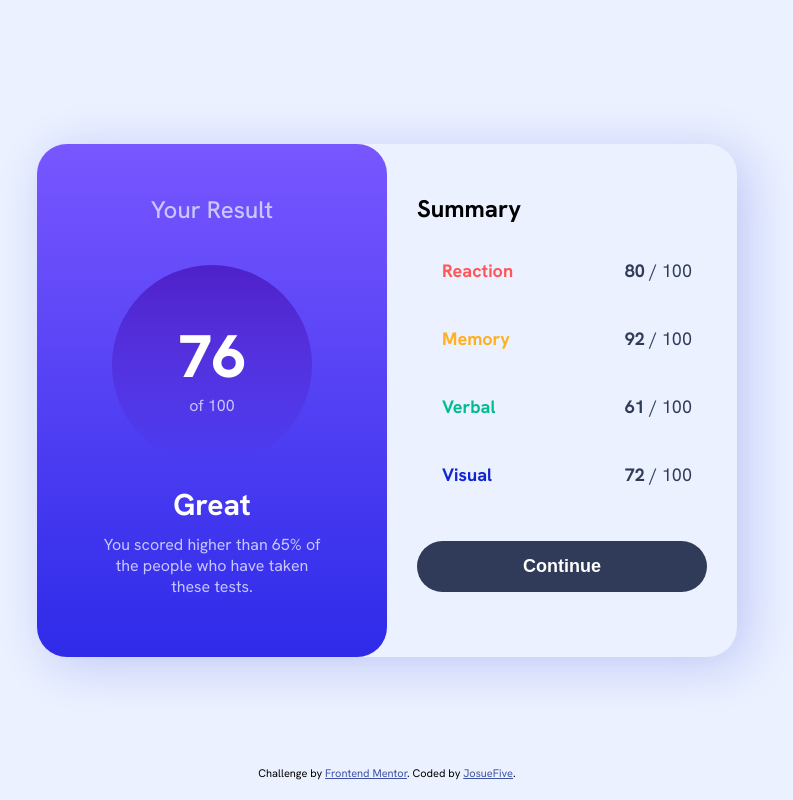
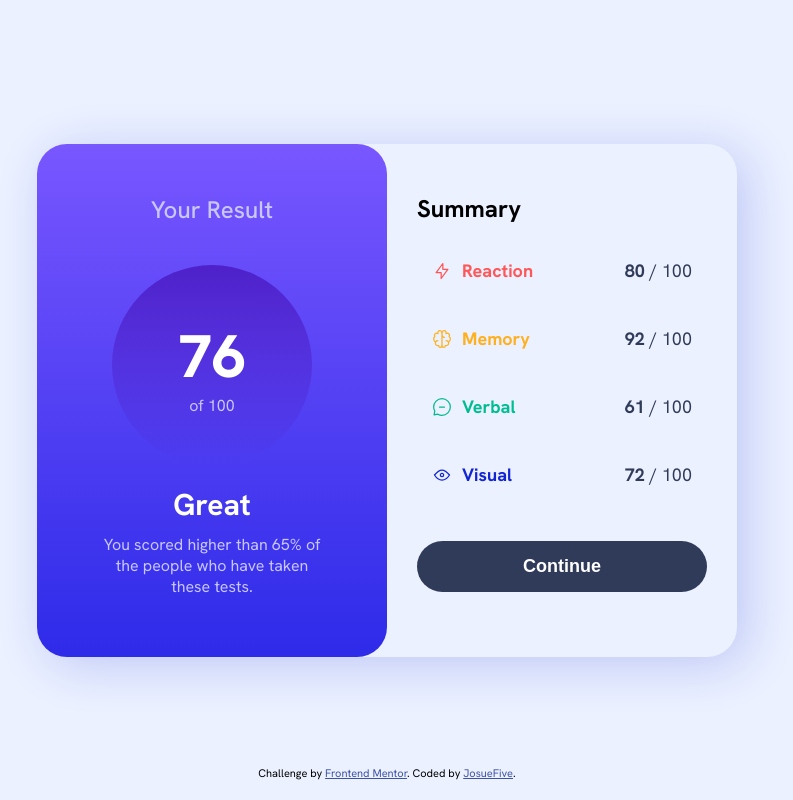
Before and after one commit to Josuefive/results-summary-component-Reto, a plain HTML site: page index.html in a window 1280 px wide. Shown: the whole page, without its empty margins (253-1046 px from the left). Drawn offline with Linux system fonts and the light colour scheme; the site is published under a folder, as on GitHub Pages, so addresses that start at the root find nothing.

Commit message:
modifique la ruta

```diff
--- a/index.html
+++ b/index.html
@@ -30,7 +30,7 @@
       <ul class="resumen__lista">
         <li class="resumen__item resumen__item--reaction">
           <div class="resumen__categoria">
-            <img src="/assets/images/icon-reaction.svg" alt="">
+            <img src="./assets/images/icon-reaction.svg" alt="">
             <span>Reaction</span>
           </div>
 
@@ -41,7 +41,7 @@
 
         <li class="resumen__item resumen__item--memory">
           <div class="resumen__categoria">
-            <img src="/assets/images/icon-memory.svg" alt="">
+            <img src="./assets/images/icon-memory.svg" alt="">
             <span>Memory</span>
           </div>
 
@@ -53,7 +53,7 @@
 
         <li class="resumen__item resumen__item--verbal">
           <div class="resumen__categoria">
-            <img src="/assets/images/icon-verbal.svg" alt="">
+            <img src="./assets/images/icon-verbal.svg" alt="">
             <span>Verbal</span>
           </div>
 
@@ -64,7 +64,7 @@
 
         <li class="resumen__item resumen__item--visual">
           <div class="resumen__categoria">
-            <img src="/assets/images/icon-visual.svg" alt="">
+            <img src="./assets/images/icon-visual.svg" alt="">
             <span>Visual</span>
           </div>
 
```
